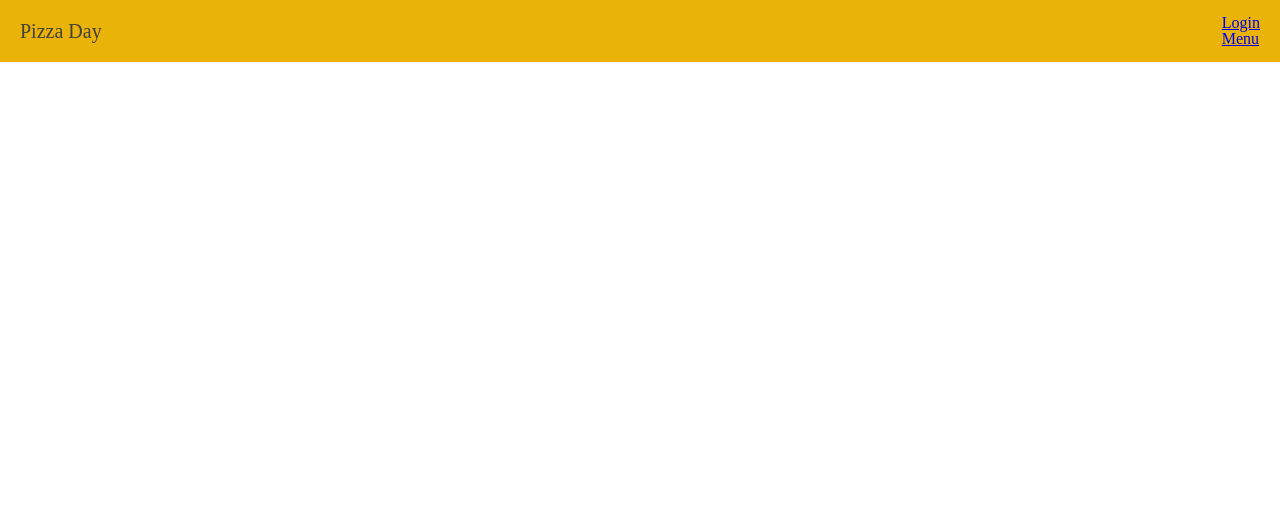
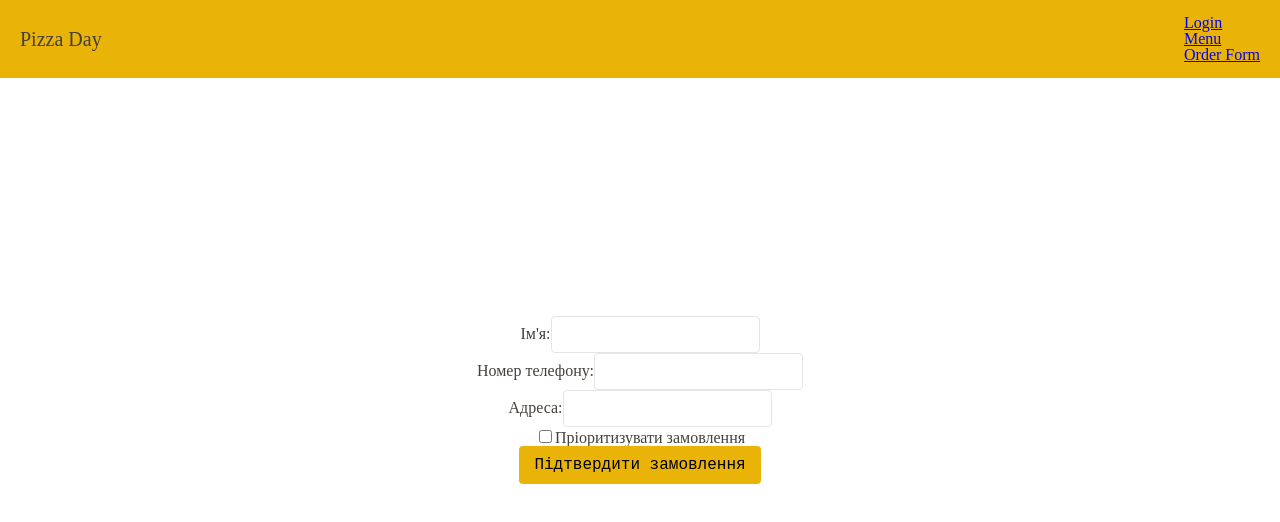
Before and after one commit to AlenaEr/react-homework-app, a React (Vite) app: page /order/new in a window 1280 px wide. Shown: the top 522 px of the page. Built offline with nearby package versions, Linux system fonts and the light colour scheme.

Commit message:
homework_48

```diff
--- a/src/App.jsx
+++ b/src/App.jsx
@@ -5,6 +5,7 @@ import { Routes, Route } from "react-router-dom";
 import Header from "./components/Header";
 import Form from "./components/Form";
 import Menu from "./components/Menu";
+import OrderForm from "./components/OrderForm";
 import { UserNameProvider } from "./contexts/UserNameProvider";
 import "./css/index.css";
 import "./css/login.css";
@@ -20,6 +21,7 @@ const App = () => {
             <Routes>
               <Route path="/login" element={<h1>Login Page</h1>} />
               <Route path="/menu" element={<h1>Menu Page</h1>} />
+              <Route path="/order/new" element={<OrderForm />} />
               <Route
                 path="/"
                 element={
--- a/src/components/Header.jsx
+++ b/src/components/Header.jsx
@@ -15,6 +15,9 @@ const Header = () => {
           <li>
             <Link to="/menu">Menu</Link>
           </li>
+          <li>
+            <Link to="/order/new">Order Form</Link>
+          </li>
         </ul>
       </nav>
     </header>
--- /dev/null
+++ b/src/components/OrderForm.jsx
@@ -0,0 +1,102 @@
+import React, { useState } from "react";
+
+const OrderForm = () => {
+  const [formData, setFormData] = useState({
+    name: "",
+    phoneNumber: "",
+    address: "",
+    priority: false,
+  });
+
+  const [errors, setErrors] = useState({});
+
+  const handleChange = (e) => {
+    const { name, value, type, checked } = e.target;
+    const newValue = type === "checkbox" ? checked : value;
+
+    setFormData((prevData) => ({
+      ...prevData,
+      [name]: newValue,
+    }));
+  };
+
+  const handleSubmit = (e) => {
+    e.preventDefault();
+
+    const newErrors = {};
+    if (!formData.name.trim()) {
+      newErrors.name = "Ім'я є обов'язковим";
+    }
+    if (!formData.phoneNumber.trim()) {
+      newErrors.phoneNumber = "Номер телефону є обов'язковим";
+    } else if (!/^\+?\d+$/.test(formData.phoneNumber.trim())) {
+      newErrors.phoneNumber =
+        "Номер телефону повинен містити лише цифри та '+'";
+    }
+    if (!formData.address.trim()) {
+      newErrors.address = "Адреса є обов'язковою";
+    }
+
+    if (Object.keys(newErrors).length > 0) {
+      setErrors(newErrors);
+      return;
+    }
+
+    console.log("Дані з форми:", formData);
+  };
+
+  return (
+    <form onSubmit={handleSubmit}>
+      <div>
+        <label>
+          Ім'я:
+          <input
+            type="text"
+            name="name"
+            value={formData.name}
+            onChange={handleChange}
+          />
+        </label>
+        {errors.name && <p className="error">{errors.name}</p>}
+      </div>
+      <div>
+        <label>
+          Номер телефону:
+          <input
+            type="text"
+            name="phoneNumber"
+            value={formData.phoneNumber}
+            onChange={handleChange}
+          />
+        </label>
+        {errors.phoneNumber && <p className="error">{errors.phoneNumber}</p>}
+      </div>
+      <div>
+        <label>
+          Адреса:
+          <input
+            type="text"
+            name="address"
+            value={formData.address}
+            onChange={handleChange}
+          />
+        </label>
+        {errors.address && <p className="error">{errors.address}</p>}
+      </div>
+      <div>
+        <label>
+          <input
+            type="checkbox"
+            name="priority"
+            checked={formData.priority}
+            onChange={handleChange}
+          />
+          Пріоритизувати замовлення
+        </label>
+      </div>
+      <button type="submit">Підтвердити замовлення</button>
+    </form>
+  );
+};
+
+export default OrderForm;
```
